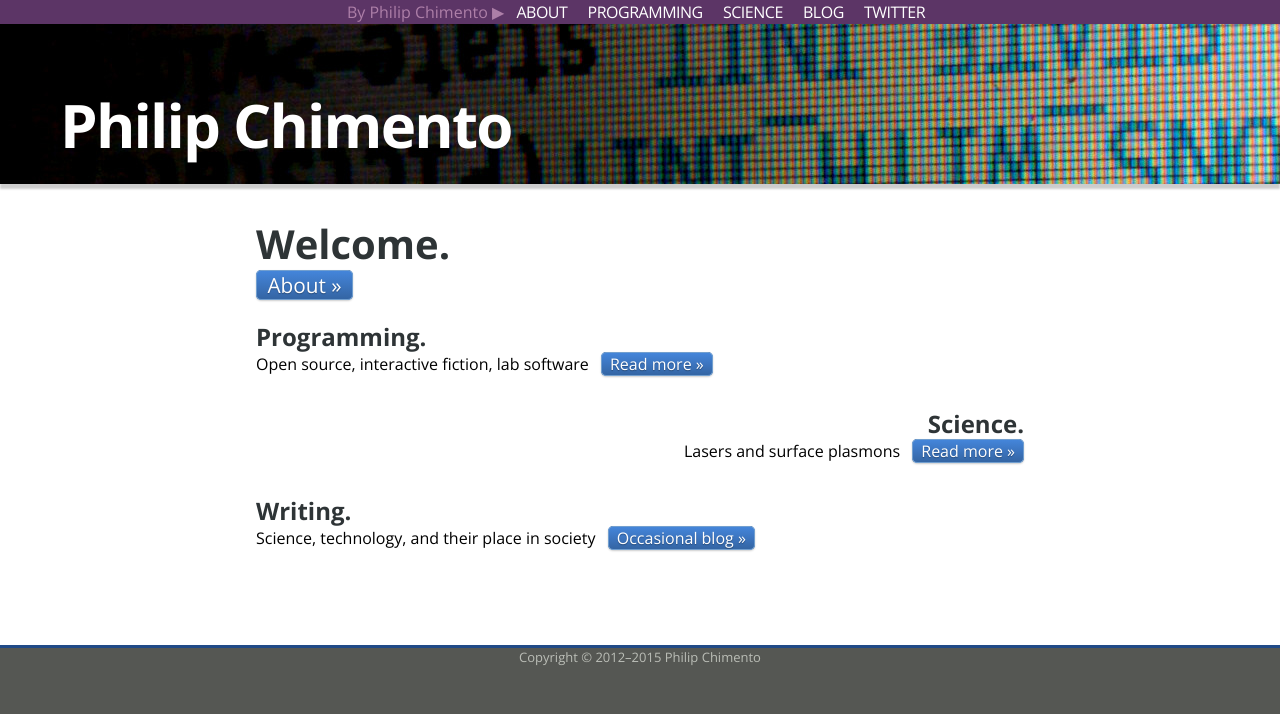
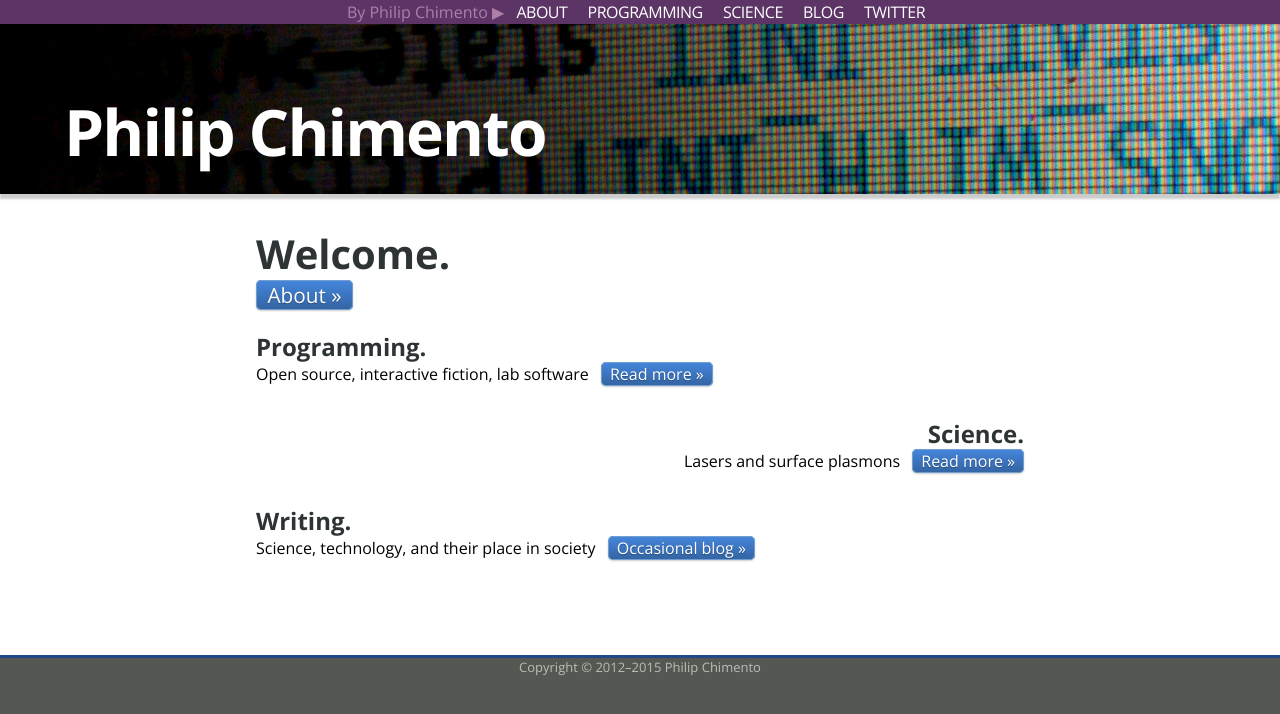
Before and after one commit to ptomato/ptomato.github.com, a Jekyll site: the page built from index.html, in a window 1280 px wide. Shown: the top 714 px of the page. Built offline with Jekyll 4.4.1, drawn with Linux system fonts in a browser that asks for light colours.

Commit message:
Don't hard-code widths
This is more friendly for mobile browsers.

```diff
--- a/css/awesome.css
+++ b/css/awesome.css
@@ -245,7 +245,7 @@
 	font-family: 'Open Sans', 'Droid Sans', verdana, sans-serif;
 	padding: 1em 0 0.3em 1em;
 	font-weight: bold;
-	font-size: 60px;
+	font-size: 4em;
 	letter-spacing: -0.03em;
 	color: white;
 	background: black;
@@ -328,7 +328,7 @@
 
 .content {
 	padding-bottom: 4em;
-	width: 48em;
+	max-width: 48em;
 	margin: 2em auto 0;
 	text-align: justify;
 }
```
